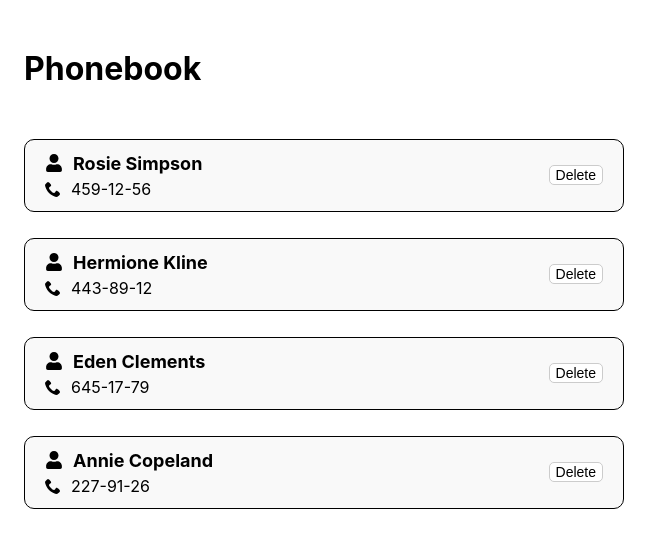
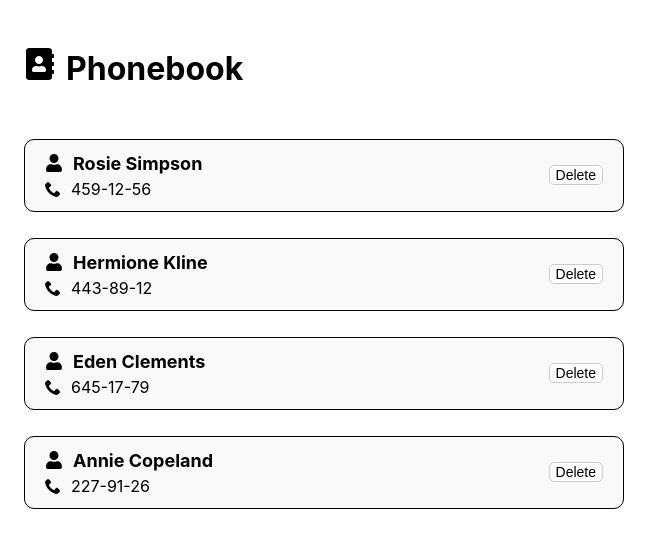
Before and after one commit to II-777/goit-react-hw-03, a React (Vite) app: page / in a window 1280 px wide. Shown: the top 548 px of the page, without its empty margins (0-663 px from the left). Built offline with nearby package versions, Linux system fonts and the light colour scheme.

Commit message:
add step 1

```diff
--- a/src/components/App/App.jsx
+++ b/src/components/App/App.jsx
@@ -1,7 +1,9 @@
 import ContactList from '../ContactList/ContactList';
+import SearchBox from '../SearchBox/SearchBox';
 import initialContacts from '../../data/contacts.json';
 import css from './App.module.css';
 import { useState } from 'react';
+import { FaAddressBook } from "react-icons/fa";
 
 export default function App() {
   const [contacts, setContacts] = useState(initialContacts);
@@ -25,7 +27,7 @@ export default function App() {
 
   return (
     <div className={css.container}>
-      <h1>Phonebook</h1>
+      <h1><FaAddressBook className={css.icon} />Phonebook</h1>
       <ContactList contacts={visibleContacts} onDelete={deleteContact} />
     </div>
   );
--- a/src/components/App/App.module.css
+++ b/src/components/App/App.module.css
@@ -4,3 +4,7 @@
   flex-direction: column;
   gap: 24px;
 }
+
+.icon {
+  margin-right: 10px;
+}
--- /dev/null
+++ b/src/components/SearchBox/SearchBox.jsx
@@ -0,0 +1,14 @@
+import css from './SearchBox.module.css';
+
+export default function Filter({ value, onFilter }) {
+  return (
+    <div>
+      <p className={css.label}>Search contacts by name</p>
+      <input
+        type="text"
+        value={value}
+        onChange={(e) => onFilter(e.target.value)}
+      />
+    </div>
+  );
+}
--- /dev/null
+++ b/src/components/SearchBox/SearchBox.module.css
@@ -0,0 +1,3 @@
+.label {
+  margin: 0;
+}
```
